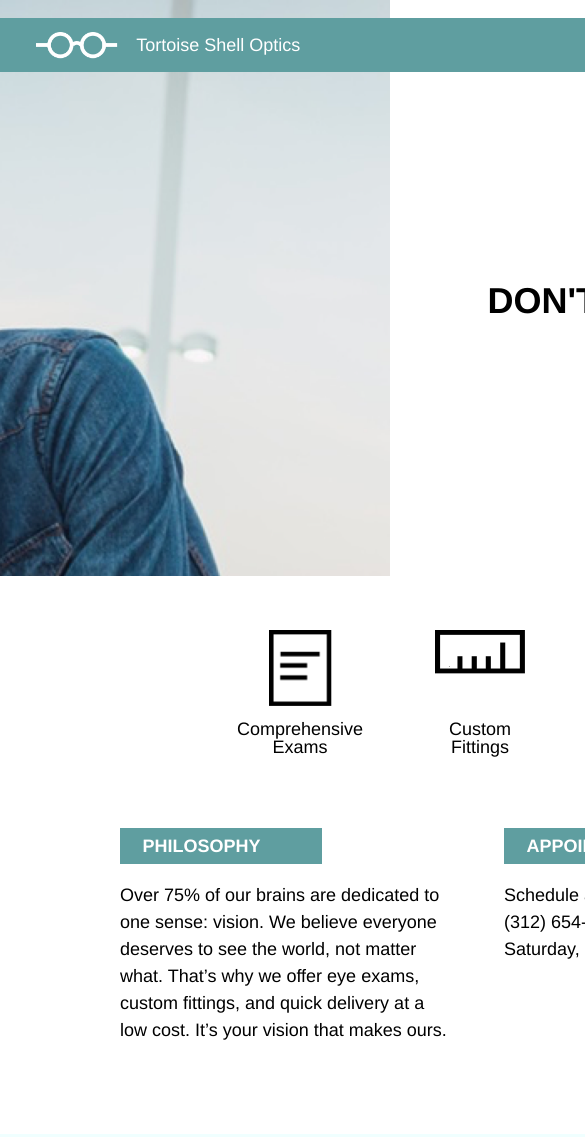
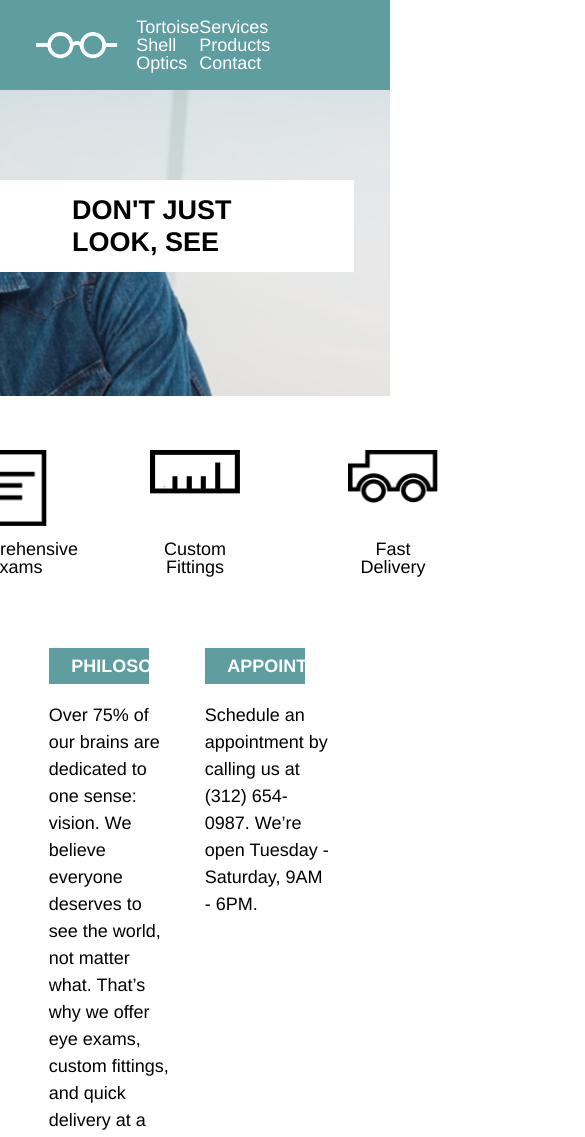
Before and after one commit to anderbay/TortoiseShell, a plain HTML site: page index.html in a window 390 px wide. Shown: the top 1137 px of the page, 585 px wide, since content can reach past the window. Drawn offline with Linux system fonts and the light colour scheme.

Commit message:
second commit with mid breakpoint working

```diff
--- a/index.html
+++ b/index.html
@@ -59,7 +59,7 @@
         </div>
         <div class="text-cont appoint">
           <div class="title">
-            <p>APPOINTMENT</p>
+            <p>APPOINTMENTS</p>
           </div>
           <div class="text">
             <p>Schedule an appointment by calling us at (312) 654-0987. We’re open Tuesday - Saturday, 9AM - 6PM.</p>
--- a/resources/css/style.css
+++ b/resources/css/style.css
@@ -168,6 +168,53 @@ footer {
     font-size: 0.75rem;
   }
 
+@media only screen and (max-width: 960px) {
+
+  .banner-img {
+      padding-top: 0;
+      height: 22rem;
+  }
+
+  nav {
+    width: 100%;
+  }
+
+  .white-box-cont {
+    width: 100%;
+  }
+
+  .white-box {
+    margin: 5rem 2rem 0 0;
+    padding: 0.75rem 4rem;
+  }
+
+  .white-box p {
+    font-size: 1.5rem;
+  }
+
+  .body-cont {
+    width: 100%;
+  }
+
+  .text-content {
+    width: 80%;
+  }
+
+  .text-cont {
+    margin-right: 10%;
+    width: 40%;
+  }
+
+  .title {
+    width: 80%;
+  }
+
+  footer {
+    width: 100%;
+  }
+}
+
+
 @media only screen and (max-width: 480px) {
 
 
```
